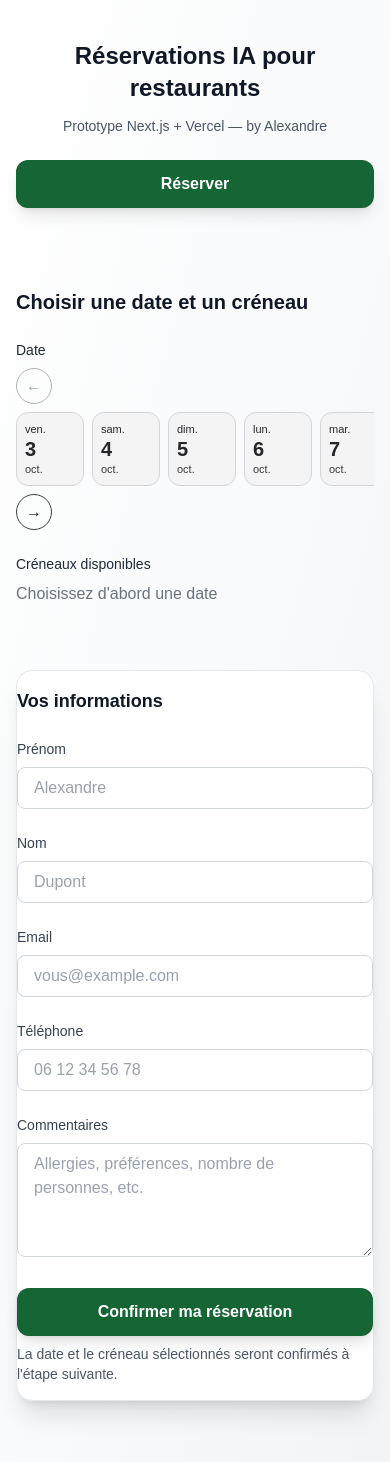
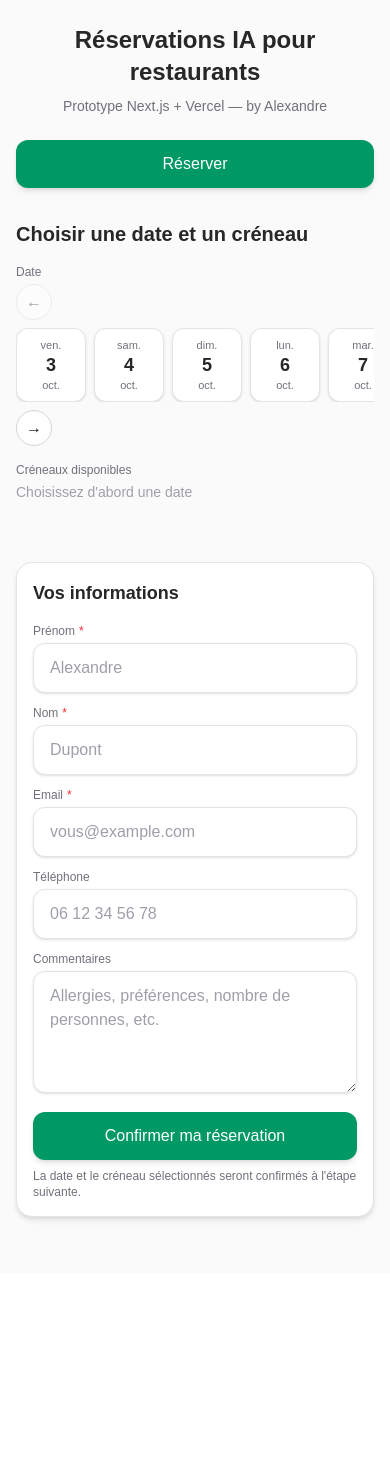
Before and after one commit to Albiatour/next-app, a Next.js app: page / in a window 390 px wide. Shown: the top 1462 px of the page. After the commit the page ends 1273 px from the top, so only its background shows below. Built offline with nearby package versions, Linux system fonts and the light colour scheme.

Commit message:
mobile first - minimalist

```diff
--- a/app/page.js
+++ b/app/page.js
@@ -61,50 +61,41 @@ export default function Home() {
     router.push(url)
   }
 
-  const violet = '#166534'
-
   return (
-    <main className="min-h-screen bg-gradient-to-br from-white via-gray-50 to-gray-100 text-gray-900">
+    <main className="min-h-[100svh] w-full bg-zinc-50">
       <style>{`html{scroll-behavior:smooth}.no-scrollbar::-webkit-scrollbar{display:none}`}</style>
+      <div className="mx-auto w-full max-w-screen-sm px-4 py-6 md:max-w-screen-md lg:max-w-screen-lg">
         {/* HERO */}
-      <section className="px-4 py-10">
-        <div className="mx-auto w-full max-w-screen-sm px-0 py-0 md:max-w-screen-md lg:max-w-screen-lg text-center">
-          <h1 className="text-2xl font-bold md:text-4xl">Réservations IA pour restaurants</h1>
-          <p className="mt-3 text-sm text-gray-600 md:text-base">Prototype Next.js + Vercel — by Alexandre</p>
-          <div className="mt-6 flex items-center justify-center gap-3">
+        <section className="text-center mb-8">
+          <h1 className="text-2xl md:text-4xl font-bold text-zinc-800 mb-2">Réservations IA pour restaurants</h1>
+          <p className="text-sm text-zinc-500 mb-6">Prototype Next.js + Vercel — by Alexandre</p>
           <button
             onClick={handleScrollToBooking}
-              className="w-full md:w-auto inline-flex items-center justify-center rounded-xl px-6 py-3 text-base font-semibold text-white shadow-lg transition focus:outline-none focus:ring-2"
-              style={{ backgroundColor: violet }}
+            className="w-full md:w-auto inline-flex items-center justify-center rounded-xl bg-emerald-600 px-6 py-3 text-white font-medium shadow-md hover:bg-emerald-700 focus:outline-none focus:ring-2 focus:ring-violet-400"
           >
             Réserver
           </button>
-          </div>
-        </div>
         </section>
 
         {/* BOOKING */}
-      <section id="booking" ref={bookingRef} className="px-4 py-10 scroll-mt-20 md:scroll-mt-24">
-        <div className="mx-auto w-full max-w-screen-sm px-0 md:max-w-screen-md lg:max-w-screen-lg">
-          <h2 className="text-xl font-bold md:text-2xl">Choisir une date et un créneau</h2>
+        <section id="booking" ref={bookingRef} className="mb-8 scroll-mt-20">
+          <h2 className="text-xl font-bold text-zinc-800 mb-4">Choisir une date et un créneau</h2>
 
-          <div className="mt-6 grid gap-6 md:grid-cols-2">
+          <div className="grid gap-4 md:grid-cols-2">
             <div>
-              <span className="block text-sm font-medium text-gray-800">Date</span>
-              <div className="mt-2">
+              <label className="text-xs font-medium text-zinc-500 mb-1 block">Date</label>
               <DaysScroller
                 selected={selectedDate}
                 onSelect={(d) => { setSelectedDate(d); setSelectedSlot('') }}
               />
-              </div>
-              {errors.date && <p className="mt-2 text-sm text-red-600">{errors.date}</p>}
+              {errors.date && <p className="mt-1 text-xs text-red-600">{errors.date}</p>}
             </div>
 
             <div>
-              <span className="block text-sm font-medium text-gray-800">Créneaux disponibles</span>
-              <div className="mt-2 min-h-[48px]">
+              <label className="text-xs font-medium text-zinc-500 mb-1 block">Créneaux disponibles</label>
+              <div className="min-h-[48px]">
                 {!selectedDate && (
-                  <p className="text-gray-500">Choisissez d&apos;abord une date</p>
+                  <p className="text-sm text-zinc-400">Choisissez d&apos;abord une date</p>
                 )}
                 {selectedDate && (
                   <div className="grid grid-cols-3 gap-2 md:grid-cols-6">
@@ -115,7 +106,7 @@ export default function Home() {
                           key={s}
                           type="button"
                           onClick={() => setSelectedSlot(s)}
-                          className={`w-full rounded-full border px-3 py-2 text-sm font-medium transition ${isActive ? 'bg-emerald-700 border-emerald-600 text-white' : 'bg-transparent border-gray-300 text-gray-800 hover:bg-gray-100'}`}
+                          className={`w-full rounded-full border px-3 py-2 text-sm text-zinc-800 shadow-sm hover:border-zinc-300 transition ${isActive ? 'bg-violet-600 text-white border-violet-500' : 'border-zinc-200 bg-white'}`}
                         >
                           {s}
                         </button>
@@ -123,93 +114,120 @@ export default function Home() {
                     })}
                   </div>
                 )}
-                {errors.slot && <p className="mt-2 text-sm text-red-600">{errors.slot}</p>}
-              </div>
+                {errors.slot && <p className="mt-1 text-xs text-red-600">{errors.slot}</p>}
               </div>
             </div>
           </div>
         </section>
 
         {/* FORM */}
-      <section className="px-4 pb-24">
-        <div className="mx-auto w-full max-w-screen-sm px-0 md:max-w-screen-md lg:max-w-screen-lg rounded-2xl border border-gray-200 bg-white p-4 md:p-6 shadow-xl">
-          <h3 className="text-lg font-semibold text-gray-900 md:text-xl">Vos informations</h3>
-          <form onSubmit={handleSubmit} className="mt-6 grid grid-cols-1 sm:grid-cols-2 gap-6">
-            <div>
-              <label htmlFor="firstName" className="block text-sm font-medium text-gray-700">Prénom</label>
+        <section className="mb-8">
+          <div className="rounded-2xl border border-zinc-200 bg-white p-4 md:p-6 shadow-md">
+            <h3 className="text-lg font-semibold text-zinc-800 mb-4">Vos informations</h3>
+            <form onSubmit={handleSubmit} className="grid grid-cols-1 gap-3 md:grid-cols-2 md:gap-4">
+              <FormField
+                label="Prénom"
+                required
+                error={errors.firstName}
+              >
                 <input
                   id="firstName"
                   type="text"
                   value={firstName}
                   onChange={(e) => setFirstName(e.target.value)}
-                className="mt-2 w-full rounded-lg border border-gray-300 bg-white px-4 py-2 text-gray-900 placeholder-gray-400 outline-none focus:border-emerald-600 focus:ring-2 focus:ring-emerald-600"
+                  className="w-full rounded-xl border border-zinc-200 bg-white px-4 py-3 text-zinc-900 placeholder-zinc-400 shadow-sm focus:outline-none focus:ring-2 focus:ring-violet-400 focus:border-violet-300"
                   placeholder="Alexandre"
                 />
-              {errors.firstName && <p className="mt-2 text-sm text-red-600">{errors.firstName}</p>}
-            </div>
-            <div>
-              <label htmlFor="lastName" className="block text-sm font-medium text-gray-700">Nom</label>
+              </FormField>
+
+              <FormField
+                label="Nom"
+                required
+                error={errors.lastName}
+              >
                 <input
                   id="lastName"
                   type="text"
                   value={lastName}
                   onChange={(e) => setLastName(e.target.value)}
-                className="mt-2 w-full rounded-lg border border-gray-300 bg-white px-4 py-2 text-gray-900 placeholder-gray-400 outline-none focus:border-emerald-600 focus:ring-2 focus:ring-emerald-600"
+                  className="w-full rounded-xl border border-zinc-200 bg-white px-4 py-3 text-zinc-900 placeholder-zinc-400 shadow-sm focus:outline-none focus:ring-2 focus:ring-violet-400 focus:border-violet-300"
                   placeholder="Dupont"
                 />
-              {errors.lastName && <p className="mt-2 text-sm text-red-600">{errors.lastName}</p>}
-            </div>
-            <div>
-              <label htmlFor="email" className="block text-sm font-medium text-gray-700">Email</label>
+              </FormField>
+
+              <FormField
+                label="Email"
+                required
+                error={errors.email}
+              >
                 <input
                   id="email"
                   type="email"
                   value={email}
                   onChange={(e) => setEmail(e.target.value)}
-                className="mt-2 w-full rounded-lg border border-gray-300 bg-white px-4 py-2 text-gray-900 placeholder-gray-400 outline-none focus:border-emerald-600 focus:ring-2 focus:ring-emerald-600"
+                  className="w-full rounded-xl border border-zinc-200 bg-white px-4 py-3 text-zinc-900 placeholder-zinc-400 shadow-sm focus:outline-none focus:ring-2 focus:ring-violet-400 focus:border-violet-300"
                   placeholder="vous@example.com"
                 />
-              {errors.email && <p className="mt-2 text-sm text-red-600">{errors.email}</p>}
-            </div>
-            <div>
-              <label htmlFor="phone" className="block text-sm font-medium text-gray-700">Téléphone</label>
+              </FormField>
+
+              <FormField
+                label="Téléphone"
+                error={errors.phone}
+              >
                 <input
                   id="phone"
                   type="tel"
                   value={phone}
                   onChange={(e) => setPhone(e.target.value)}
-                className="mt-2 w-full rounded-lg border border-gray-300 bg-white px-4 py-2 text-gray-900 placeholder-gray-400 outline-none focus:border-emerald-600 focus:ring-2 focus:ring-emerald-600"
+                  className="w-full rounded-xl border border-zinc-200 bg-white px-4 py-3 text-zinc-900 placeholder-zinc-400 shadow-sm focus:outline-none focus:ring-2 focus:ring-violet-400 focus:border-violet-300"
                   placeholder="06 12 34 56 78"
                 />
-              {errors.phone && <p className="mt-2 text-sm text-red-600">{errors.phone}</p>}
-            </div>
-            <div className="sm:col-span-2">
-              <label htmlFor="comments" className="block text-sm font-medium text-gray-700">Commentaires</label>
+              </FormField>
+
+              <FormField
+                label="Commentaires"
+                className="md:col-span-2"
+              >
                 <textarea
                   id="comments"
                   rows={4}
                   value={comments}
                   onChange={(e) => setComments(e.target.value)}
-                className="mt-2 w-full rounded-lg border border-gray-300 bg-white px-4 py-2 text-gray-900 placeholder-gray-400 outline-none focus:border-emerald-600 focus:ring-2 focus:ring-emerald-600"
+                  className="w-full rounded-xl border border-zinc-200 bg-white px-4 py-3 text-zinc-900 placeholder-zinc-400 shadow-sm focus:outline-none focus:ring-2 focus:ring-violet-400 focus:border-violet-300 min-h-[96px]"
                   placeholder="Allergies, préférences, nombre de personnes, etc."
                 />
-            </div>
+              </FormField>
 
-            <div className="sm:col-span-2">
+              <div className="md:col-span-2">
                 <button
                   type="submit"
-                className="w-full rounded-xl px-6 py-3 text-base font-semibold text-white shadow-lg transition focus:outline-none focus:ring-2"
-                style={{ backgroundColor: violet }}
+                  className="w-full rounded-xl bg-emerald-600 px-4 py-3 text-white font-medium shadow-md hover:bg-emerald-700 focus:outline-none focus:ring-2 focus:ring-violet-400"
                 >
                   Confirmer ma réservation
                 </button>
-              <p className="mt-2 text-sm text-gray-600">La date et le créneau sélectionnés seront confirmés à l&apos;étape suivante.</p>
+                <p className="mt-2 text-xs text-zinc-500">La date et le créneau sélectionnés seront confirmés à l&apos;étape suivante.</p>
               </div>
             </form>
           </div>
         </section>
+
         <div className="pb-[env(safe-area-inset-bottom)]" />
+      </div>
     </main>
+  )
+}
+
+// FormField component
+function FormField({ label, required, error, children, className = "" }) {
+  return (
+    <div className={className}>
+      <label className="text-xs font-medium text-zinc-500 mb-1 block">
+        {label}
+        {required && <span className="text-red-500 ml-1">*</span>}
+      </label>
+      {children}
+      {error && <p className="mt-1 text-xs text-red-600">{error}</p>}
+    </div>
   )
 }
 
@@ -218,7 +236,6 @@ function DaysScroller({ selected, onSelect, totalDays = 60 }) {
   const containerRef = useRef(null)
   const [canLeft, setCanLeft] = useState(false)
   const [canRight, setCanRight] = useState(true)
-  const violet = '#166534'
 
   const days = useMemo(() => {
     const arr = []
@@ -276,7 +293,7 @@ function DaysScroller({ selected, onSelect, totalDays = 60 }) {
         aria-label="Précédent"
         onClick={() => scrollByPage(-1)}
         disabled={!canLeft}
-        className="h-9 w-9 rounded-full border border-zinc-700 disabled:opacity-40"
+        className="h-9 w-9 rounded-full border border-zinc-300 bg-white disabled:opacity-40"
       >
         ←
       </button>
@@ -296,12 +313,11 @@ function DaysScroller({ selected, onSelect, totalDays = 60 }) {
                 onClick={() => onSelect(new Date(d))}
                 role="option"
                 aria-selected={active}
-                className={`snap-start shrink-0 min-w-[68px] px-2 py-2 rounded-xl border text-center flex flex-col gap-0.5 ${active ? 'bg-emerald-700 border-emerald-600 text-white' : 'bg-zinc-100 border-zinc-300 text-zinc-800 hover:bg-zinc-200'}`}
-                style={{ outlineColor: violet }}
+                className={`min-w-[70px] snap-start rounded-xl border border-zinc-200 bg-white px-3 py-2 text-center shadow-sm flex flex-col items-center gap-0.5 ${active ? 'ring-2 ring-violet-400 border-violet-300' : ''}`}
               >
-                <div className="text-[11px] leading-4">{shortDay(d)}</div>
-                <div className="text-xl font-bold leading-5">{d.getDate()}</div>
-                <div className="text-[11px] leading-4 opacity-90">{shortMonth(d)}</div>
+                <div className="text-[11px] leading-4 text-zinc-500">{shortDay(d)}</div>
+                <div className="text-lg font-bold leading-5 text-zinc-800">{d.getDate()}</div>
+                <div className="text-[11px] leading-4 text-zinc-500">{shortMonth(d)}</div>
               </button>
             )
           })}
@@ -312,7 +328,7 @@ function DaysScroller({ selected, onSelect, totalDays = 60 }) {
         aria-label="Suivant"
         onClick={() => scrollByPage(1)}
         disabled={!canRight}
-        className="h-9 w-9 rounded-full border border-zinc-700 disabled:opacity-40"
+        className="h-9 w-9 rounded-full border border-zinc-300 bg-white disabled:opacity-40"
       >
         →
       </button>
```
Lines whose indentation alone changed are shown as unchanged.
